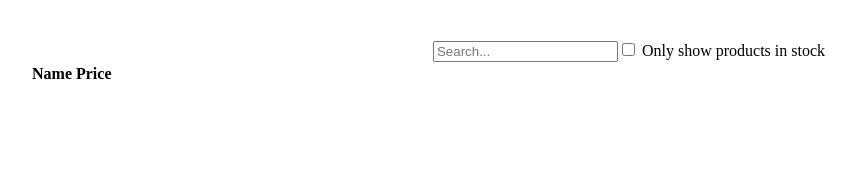
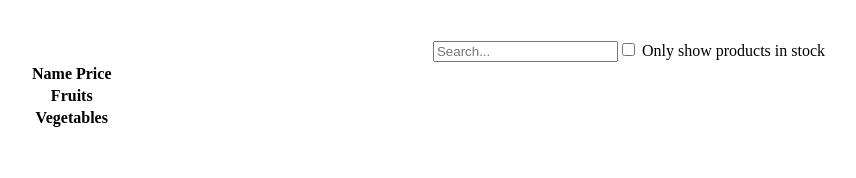
Before and after one commit to tjvans/react-data-table, a React (Vite) app: page / in a window 1280 px wide. Shown: the top 178 px of the page, without its empty margins (11-867 px from the left). Built offline with nearby package versions, Linux system fonts and the light colour scheme.

Commit message:
create productcategoryrow static mockup

```diff
--- a/src/components/ProductCategoryRow.jsx
+++ b/src/components/ProductCategoryRow.jsx
@@ -1,3 +1,9 @@
-export default function ProductCatergoryRow () {
-    return
+export default function ProductCatergoryRow ({category}) {
+    return (
+        <tr>
+            <th colSpan="2">
+                {category}
+            </th>
+        </tr>
+    )
 }
```
